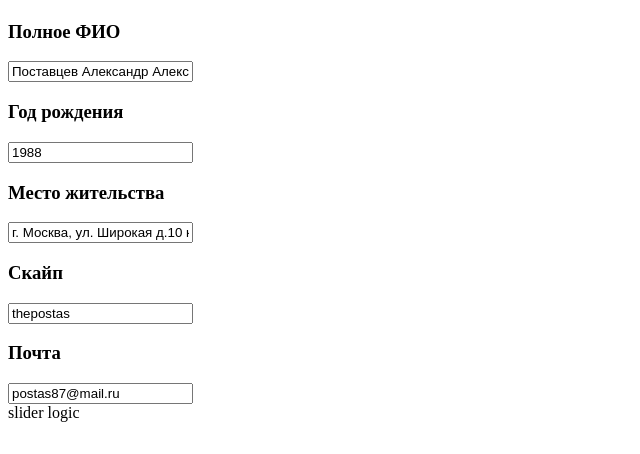
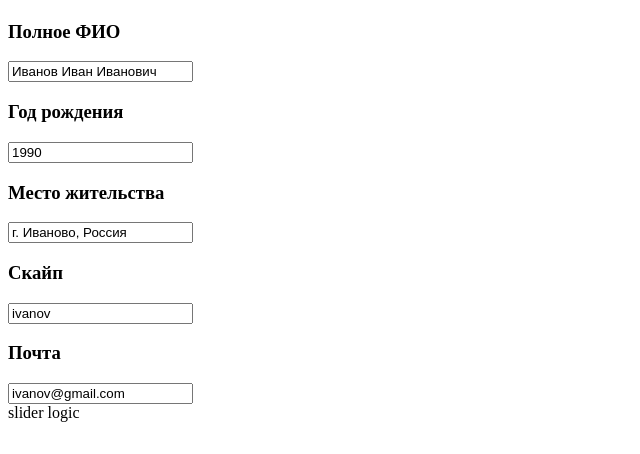
Before and after one commit to thePostas/csssr-task, a React app: page / in a window 1280 px wide. Shown: the part 155-609 px from the top of the page, without its empty margins (0-640 px from the left). Built offline with nearby package versions, Linux system fonts and the light colour scheme.

Commit message:
userData_03

```diff
--- a/src/app/containers/userInfo.js
+++ b/src/app/containers/userInfo.js
@@ -9,7 +9,9 @@
             ...props,
             stateFields: []
         };
+        this.initialize = this.props.initialize.bind(this)();
     }
+
     render () {
         const currentFields = this.props.fields.map((field, index) => {
             return <InputContainer key={index} fieldId={index} title={field.title} value={field.value}/>
@@ -38,10 +40,24 @@
             fields: state.fields
         };
     }
+};
 
+const mapDispatchToProps = function(dispatch) {
+    return {
+        initialize: function() {
+            dispatch({
+                type: "INITIALIZE",
+                payload: {
+                    fields: this.state.fields
+                }
+            });
+        }
+    };
 };
 
 
+
 export const UserInfo = connect(
-    mapStateToProps
+    mapStateToProps,
+    mapDispatchToProps
 )(UserInfoComponent);
--- a/src/app/store/index.js
+++ b/src/app/store/index.js
@@ -5,11 +5,11 @@
 
 const initialState = {
     fields: [
-        {title: 'Полное ФИО', value: 'Поставцев Александр Александрович'},
-        {title: 'Год рождения', value: '1988'},
-        {title: 'Место жительства', value: 'г. Москва, ул. Широкая д.10 к.2'},
-        {title: 'Скайп', value: 'thepostas'},
-        {title: 'Почта', value: 'postas87@mail.ru'},
+    // {title: 'Полное ФИО', value: 'Поставцев Александр Александрович'},
+    // {title: 'Год рождения', value: '1988'},
+    // {title: 'Место жительства', value: 'г. Москва, ул. Широкая д.10 к.2'},
+    // {title: 'Скайп', value: 'thepostas'},
+    // {title: 'Почта', value: 'postas87@mail.ru'},
 ]
 };
 
--- a/src/app/store/reducers.js
+++ b/src/app/store/reducers.js
@@ -11,6 +11,16 @@
                     })
                 })
         }
+        case "INITIALIZE": {
+            return Object.assign(
+                {},
+                state,
+                {
+                    fields: action.payload.fields.map((field) => {
+                        return field;
+                    })
+                })
+        }
         default: return state;
     }
 }
```
Also changed, not shown: src/app/img/header_logo_1.svg (added).
